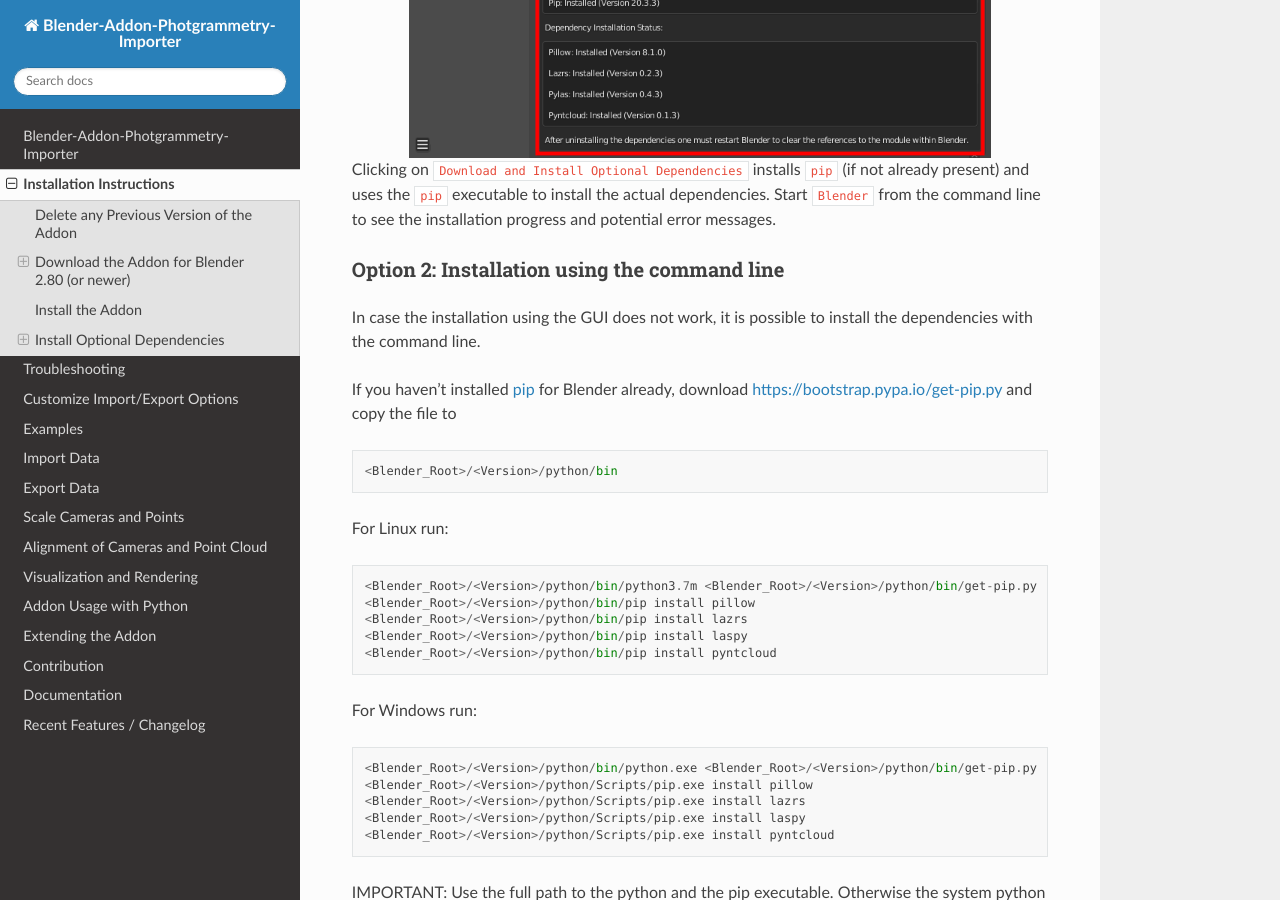
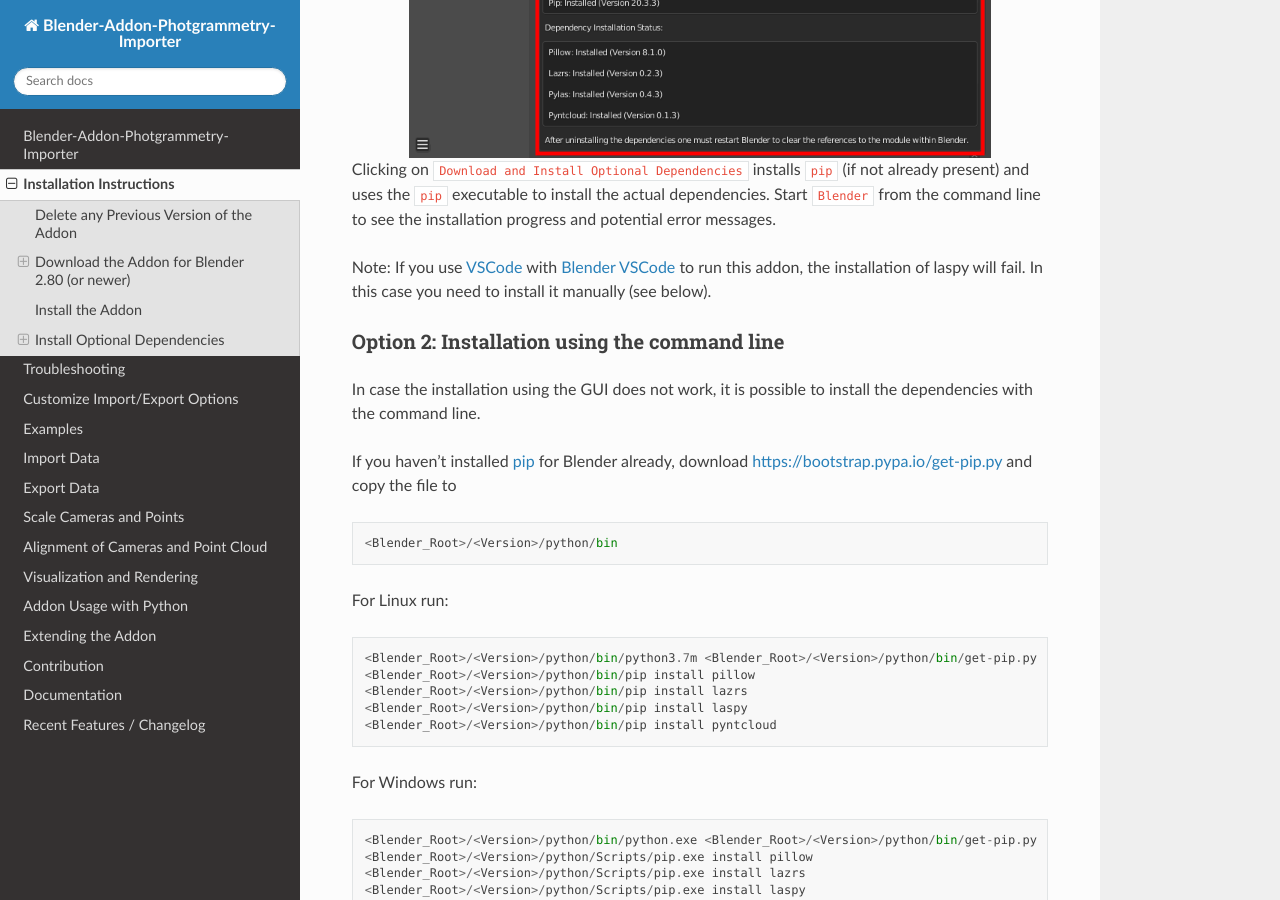
Before and after one commit to SBCV/Blender-Addon-Photogrammetry-Importer, a Sphinx documentation site: the page built from doc/sphinx/source/installation.rst, in a window 1280 px wide and 900 px high, scrolled down 2534 px. Built offline with Sphinx 7.4.7 and the Read the Docs theme 2.0.0, drawn with Linux system fonts in a browser that asks for light colours; pages that are not in the unit, such as notebooks, are missing from menus.

Commit message:
Add installation notice for Blender VSCode

```diff
--- a/doc/sphinx/source/installation.rst
+++ b/doc/sphinx/source/installation.rst
@@ -76,6 +76,8 @@ Requires Blender 2.83.5 or newer. **Administrator privileges might be required t
 Clicking on :code:`Download and Install Optional Dependencies` installs :code:`pip` (if not already present) and uses the :code:`pip` executable to install the actual dependencies.
 Start :code:`Blender` from the command line to see the installation progress and potential error messages.
 
+Note: If you use `VSCode <https://code.visualstudio.com/>`_ with `Blender VSCode <https://github.com/JacquesLucke/blender_vscode>`_ to run this addon, the installation of laspy will fail. In this case you need to install it manually (see below).
+
 Option 2: Installation using the command line
 ---------------------------------------------
 
```
